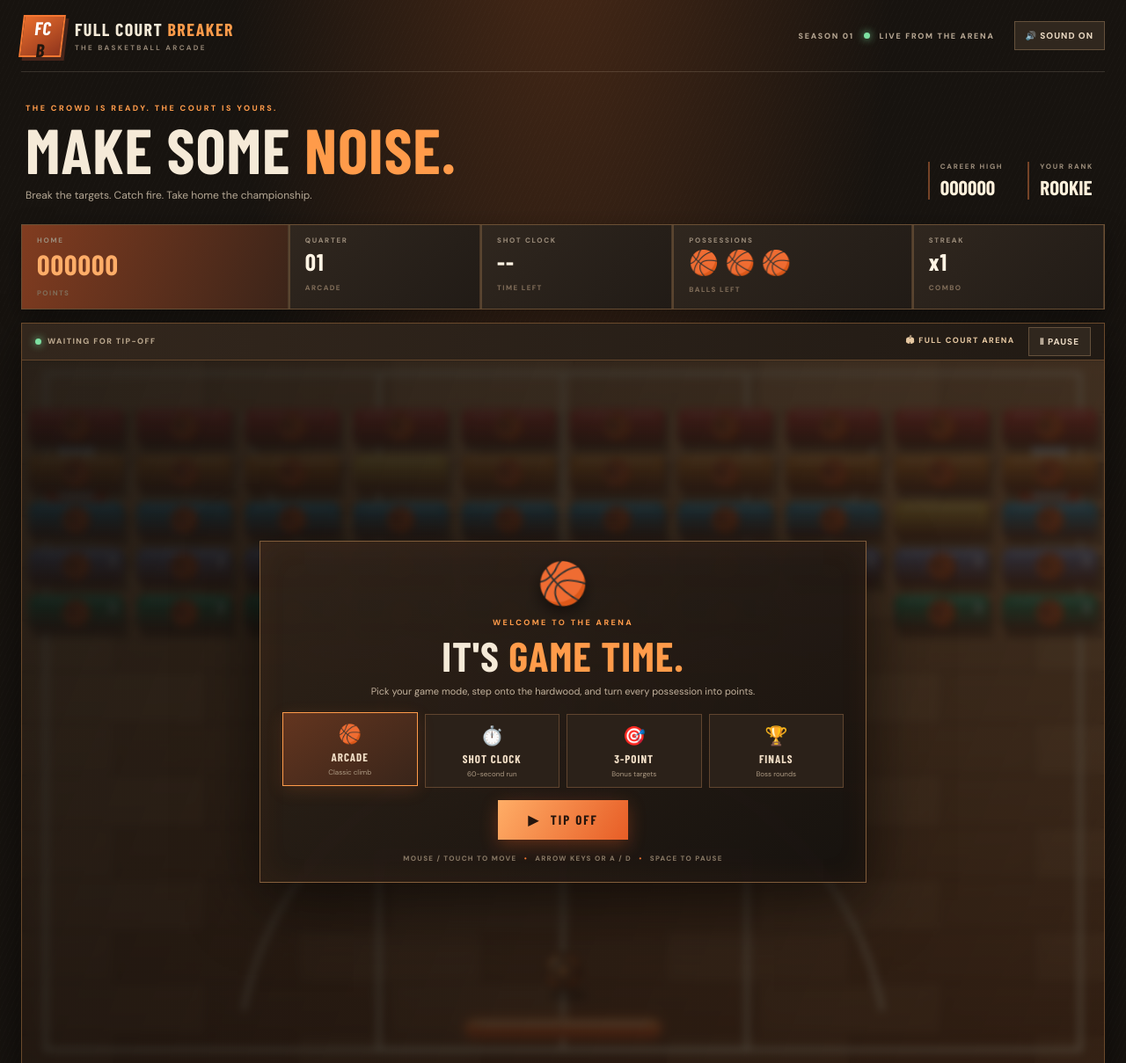
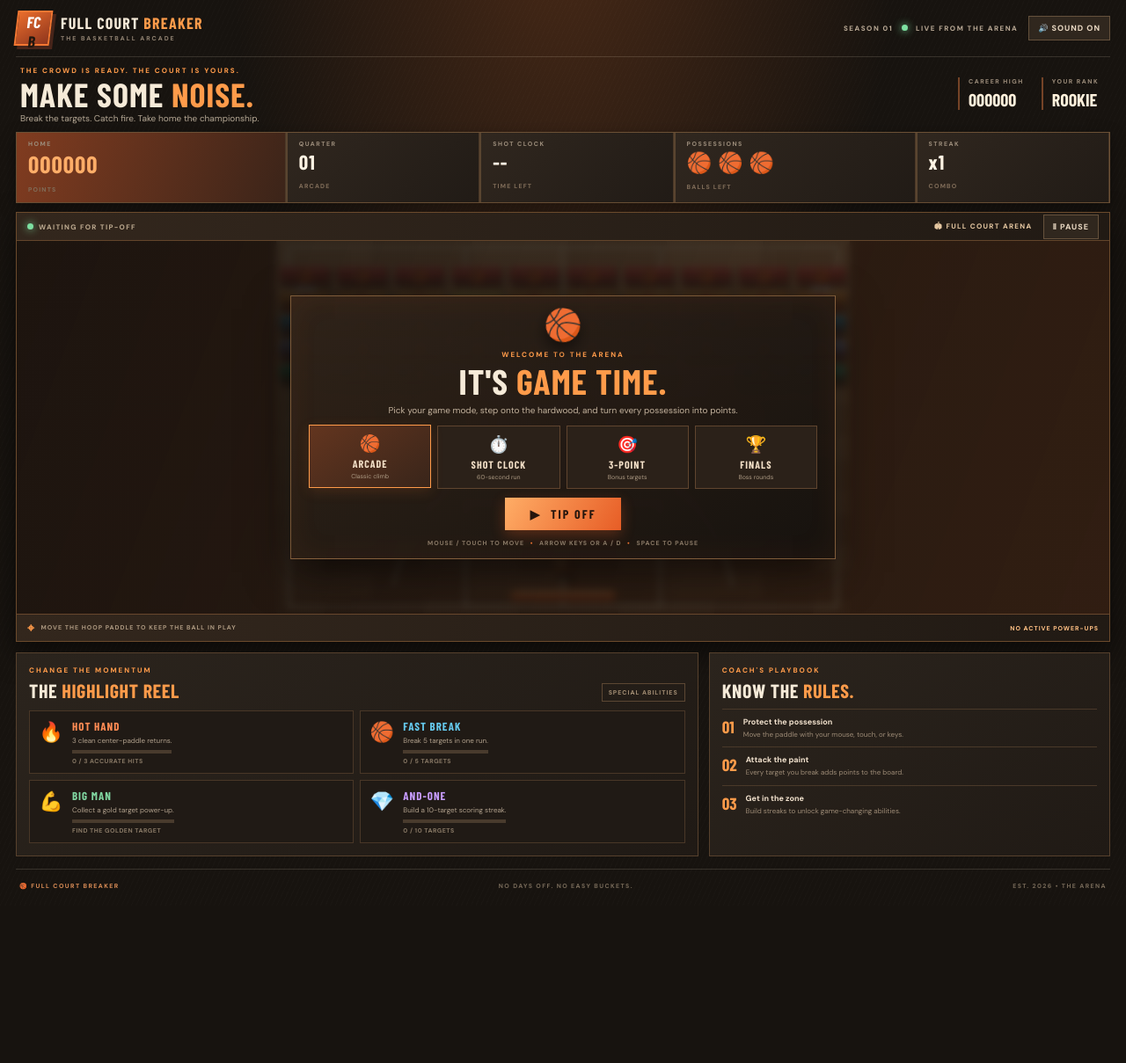
Before and after one commit to adamscs0207/BreakerBall, a website built with Vite: page index.html in a window 1280 px wide. Shown: the top 1209 px of the page at 88% size. After the commit the page ends 1030 px from the top, so only its background shows below. Built offline with nearby package versions, Linux system fonts and the light colour scheme; a web font is replaced by a local one.

Commit message:
Update styles.css

```diff
--- a/styles.css
+++ b/styles.css
@@ -1,12 +1,11 @@
+
 @import url('https://fonts.googleapis.com/css2?family=Barlow+Condensed:wght@500;600;700;800;900&family=DM+Sans:wght@400;500;600;700;800&display=swap');
 
 :root {
   --orange: #f47732;
   --orange-bright: #ff9b4a;
   --cream: #f5ead8;
-  --ink: #17130f;
   --muted: #a99b89;
-  --panel: #262019;
   --line: rgba(255, 239, 213, .14);
 }
 
@@ -32,12 +31,12 @@ button {
 }
 
 .arena-shell {
-  width: min(1420px, calc(100% - 48px));
+  width: min(1420px, calc(100% - 36px));
   margin: 0 auto;
 }
 
 .masthead {
-  min-height: 82px;
+  min-height: 65px;
   display: flex;
   align-items: center;
   justify-content: space-between;
@@ -46,20 +45,20 @@ button {
 
 .brand {
   display: flex;
-  gap: 13px;
+  gap: 11px;
   align-items: center;
   text-decoration: none;
   color: var(--cream);
 }
 
 .brand-mark {
-  width: 48px;
-  height: 48px;
+  width: 40px;
+  height: 40px;
   display: grid;
   place-items: center;
   border: 2px solid var(--orange);
   transform: skew(-7deg);
-  font: 900 21px "Barlow Condensed", sans-serif;
+  font: 900 18px "Barlow Condensed", sans-serif;
   color: #fff;
   background: linear-gradient(145deg, #e96d2c, #8f351d);
   box-shadow: 4px 4px 0 #48251a;
@@ -70,8 +69,8 @@ button {
 }
 
 .brand-name {
-  font: 800 20px "Barlow Condensed", sans-serif;
-  letter-spacing: 1.4px;
+  font: 800 18px "Barlow Condensed", sans-serif;
+  letter-spacing: 1.2px;
   line-height: 1;
 }
 
@@ -81,23 +80,25 @@ button {
 
 .brand-name small {
   display: block;
-  margin-top: 6px;
+  margin-top: 4px;
   color: #958675;
-  font: 700 8px "DM Sans", sans-serif;
-  letter-spacing: 2.3px;
+  font: 700 7px "DM Sans", sans-serif;
+  letter-spacing: 2px;
 }
 
-.masthead-right {
+.masthead-right,
+.court-top-actions,
+.court-bottom-right {
   display: flex;
   align-items: center;
-  gap: 22px;
+  gap: 12px;
 }
 
 .season-tag {
   color: #b8a894;
-  font-size: 9px;
+  font-size: 8px;
   font-weight: 800;
-  letter-spacing: 1.7px;
+  letter-spacing: 1.5px;
 }
 
 .season-tag i,
@@ -108,7 +109,7 @@ button {
   border-radius: 50%;
   background: #7de0a1;
   box-shadow: 0 0 10px #7de0a1;
-  margin: 0 7px;
+  margin: 0 6px;
 }
 
 .sound-button,
@@ -116,9 +117,9 @@ button {
   border: 1px solid #65513c;
   background: #30271e;
   color: #e9d8c2;
-  padding: 9px 12px;
+  padding: 7px 10px;
   cursor: pointer;
-  font-size: 10px;
+  font-size: 9px;
   font-weight: 800;
   letter-spacing: 1px;
 }
@@ -132,20 +133,21 @@ button {
 .hero-strip {
   display: flex;
   justify-content: space-between;
-  align-items: end;
-  padding: 35px 5px 25px;
+  align-items: center;
+  gap: 15px;
+  padding: 17px 5px 14px;
 }
 
 .kicker {
   color: var(--orange-bright);
-  font-size: 9px;
+  font-size: 8px;
   font-weight: 900;
-  letter-spacing: 2.4px;
-  margin-bottom: 8px;
+  letter-spacing: 2px;
+  margin-bottom: 5px;
 }
 
 .hero-strip h1 {
-  font: 900 clamp(42px, 6vw, 72px)/.9 "Barlow Condensed", sans-serif;
+  font: 900 clamp(32px, 4vw, 52px)/.9 "Barlow Condensed", sans-serif;
   letter-spacing: 1px;
 }
 
@@ -156,35 +158,35 @@ h2 em {
 }
 
 .hero-copy {
-  margin-top: 12px;
+  margin-top: 7px;
   color: #b5a895;
-  font-size: 12px;
+  font-size: 10px;
 }
 
 .hero-stats {
   display: flex;
-  gap: 28px;
+  gap: 20px;
   padding: 0 8px 3px;
 }
 
 .hero-stats div {
   border-left: 2px solid #754327;
-  padding-left: 12px;
+  padding-left: 10px;
 }
 
 .hero-stats span,
 .score-cell span {
   display: block;
   color: #9b8c7a;
-  font-size: 8px;
+  font-size: 7px;
   font-weight: 900;
-  letter-spacing: 1.7px;
+  letter-spacing: 1.5px;
 }
 
 .hero-stats strong {
   display: block;
-  margin-top: 5px;
-  font: 800 23px "Barlow Condensed", sans-serif;
+  margin-top: 4px;
+  font: 800 20px "Barlow Condensed", sans-serif;
   color: #fff1dc;
 }
 
@@ -194,12 +196,12 @@ h2 em {
   gap: 2px;
   background: #5a4530;
   border: 1px solid #6b5035;
-  box-shadow: 0 8px 25px #0005;
+  box-shadow: 0 6px 18px #0005;
 }
 
 .score-cell {
   min-width: 0;
-  padding: 12px 17px 10px;
+  padding: 8px 13px 7px;
   background: linear-gradient(135deg, #30271f, #211b16);
   border-right: 1px solid #4c3928;
 }
@@ -207,17 +209,17 @@ h2 em {
 .score-cell strong {
   display: block;
   color: #fff4e4;
-  font: 800 clamp(18px, 2.2vw, 27px) "Barlow Condensed", sans-serif;
+  font: 800 clamp(17px, 2vw, 23px) "Barlow Condensed", sans-serif;
   letter-spacing: 1px;
-  margin: 3px 0 1px;
+  margin: 2px 0 0;
   white-space: nowrap;
 }
 
 .score-cell small {
   color: #806d59;
-  font-size: 8px;
+  font-size: 7px;
   font-weight: 800;
-  letter-spacing: 1.4px;
+  letter-spacing: 1.2px;
 }
 
 .score-primary {
@@ -226,14 +228,14 @@ h2 em {
 
 .score-primary strong {
   color: #ffad68;
-  font-size: 32px;
+  font-size: 27px;
 }
 
 .court-section {
-  margin-top: 15px;
+  margin-top: 10px;
   background: #201912;
   border: 1px solid #6b4a2c;
-  box-shadow: 0 18px 45px #0008;
+  box-shadow: 0 12px 30px #0008;
 }
 
 .court-topline,
@@ -241,17 +243,17 @@ h2 em {
   display: flex;
   align-items: center;
   justify-content: space-between;
-  min-height: 42px;
-  padding: 0 15px;
+  min-height: 32px;
+  padding: 0 12px;
   background: linear-gradient(90deg, #33271d, #211a14);
   color: #bca98f;
 }
 
 .court-topline {
   border-bottom: 1px solid #63452b;
-  font-size: 9px;
+  font-size: 8px;
   font-weight: 900;
-  letter-spacing: 1.4px;
+  letter-spacing: 1.3px;
 }
 
 .court-status {
@@ -263,39 +265,40 @@ h2 em {
   margin-left: 0;
 }
 
-.court-top-actions,
-.court-bottom-right {
-  display: flex;
-  align-items: center;
-  gap: 15px;
-}
-
 .arena-label {
   color: #e5c7a1;
+  font-size: 8px;
 }
 
 .canvas-wrap {
   position: relative;
   width: 100%;
+  height: min(58vh, 650px);
+  min-height: 260px;
+  display: flex;
+  justify-content: center;
+  align-items: center;
   background: #7b4728;
   overflow: hidden;
 }
 
 #gameCanvas {
   display: block;
-  width: 100%;
-  height: auto;
-  aspect-ratio: 1000/650;
+  width: auto;
+  height: 100%;
+  max-width: 100%;
+  aspect-ratio: 1000 / 650;
+  object-fit: contain;
   touch-action: none;
   cursor: crosshair;
 }
 
 .court-bottomline {
-  min-height: 40px;
+  min-height: 31px;
   border-top: 1px solid #68472d;
-  font-size: 8px;
+  font-size: 7px;
   font-weight: 800;
-  letter-spacing: 1.1px;
+  letter-spacing: 1px;
 }
 
 .control-hint {
@@ -304,9 +307,9 @@ h2 em {
 
 .control-hint span {
   color: var(--orange-bright);
-  font-size: 15px;
+  font-size: 14px;
   vertical-align: middle;
-  margin-right: 5px;
+  margin-right: 4px;
 }
 
 #powerupStatus {
@@ -319,10 +322,10 @@ h2 em {
   display: flex;
   align-items: center;
   justify-content: center;
-  padding: 18px;
+  padding: 12px;
   z-index: 5;
   background: linear-gradient(110deg, rgba(13,12,11,.86), rgba(20,14,10,.72));
-  backdrop-filter: blur(5px);
+  backdrop-filter: blur(4px);
 }
 
 .game-overlay.hidden {
@@ -330,54 +333,54 @@ h2 em {
 }
 
 .overlay-panel {
-  width: min(690px, 100%);
+  width: min(620px, 100%);
+  max-height: 100%;
+  overflow-y: auto;
   text-align: center;
-  padding: 22px 25px;
+  padding: 13px 20px;
   background: linear-gradient(145deg, rgba(48,35,25,.96), rgba(21,18,15,.96));
   border: 1px solid rgba(255,183,113,.42);
-  box-shadow: 0 20px 70px #0009, inset 0 0 35px #f4773210;
+  box-shadow: 0 15px 45px #0009, inset 0 0 35px #f4773210;
 }
 
 .overlay-ball {
-  font-size: 46px;
+  font-size: 35px;
   filter: drop-shadow(0 8px 9px #0008);
-  margin-bottom: 4px;
+  margin-bottom: 2px;
   animation: ballBob 2.2s ease-in-out infinite;
 }
 
 @keyframes ballBob {
-  50% {
-    transform: translateY(-8px) rotate(13deg);
-  }
+  50% { transform: translateY(-6px) rotate(13deg); }
 }
 
 .overlay-panel h2 {
-  font: 900 clamp(30px, 5vw, 47px)/1 "Barlow Condensed", sans-serif;
+  font: 900 clamp(27px, 4vw, 40px)/1 "Barlow Condensed", sans-serif;
   letter-spacing: 1px;
-  margin: 4px 0 9px;
+  margin: 3px 0 6px;
 }
 
 .overlay-panel > p:not(.kicker) {
   color: #c3b29d;
-  font-size: 11px;
-  line-height: 1.6;
-  margin: 0 auto 16px;
-  max-width: 470px;
+  font-size: 10px;
+  line-height: 1.5;
+  margin: 0 auto 10px;
+  max-width: 450px;
 }
 
 .mode-picker {
   display: grid;
   grid-template-columns: repeat(4, 1fr);
-  gap: 8px;
-  margin: 15px 0 14px;
+  gap: 7px;
+  margin: 10px 0;
 }
 
 .mode-card {
   display: flex;
   flex-direction: column;
   align-items: center;
-  gap: 4px;
-  padding: 10px 5px;
+  gap: 3px;
+  padding: 8px 4px;
   border: 1px solid #60452f;
   background: #2b2119;
   color: #f2dfc7;
@@ -389,56 +392,56 @@ h2 em {
 .mode-card.selected {
   border-color: var(--orange-bright);
   background: linear-gradient(145deg, #63351f, #39251a);
-  transform: translateY(-2px);
-  box-shadow: 0 5px 18px #f4773225;
+  transform: translateY(-1px);
+  box-shadow: 0 4px 14px #f4773225;
 }
 
 .mode-icon {
-  font-size: 21px;
+  font-size: 19px;
 }
 
 .mode-card b {
-  font: 800 13px "Barlow Condensed", sans-serif;
+  font: 800 12px "Barlow Condensed", sans-serif;
   letter-spacing: 1px;
 }
 
 .mode-card small {
   color: #ad9a83;
-  font-size: 8px;
+  font-size: 7px;
 }
 
 .tipoff-button {
   border: 0;
-  padding: 13px 34px;
+  padding: 10px 28px;
   background: linear-gradient(120deg, #ffad66, #e75d26);
   color: #25150d;
-  font: 900 15px "Barlow Condensed", sans-serif;
+  font: 900 14px "Barlow Condensed", sans-serif;
   letter-spacing: 2px;
   cursor: pointer;
-  box-shadow: 0 6px 20px #e75d2650;
+  box-shadow: 0 5px 16px #e75d2650;
   transition: .2s;
 }
 
 .tipoff-button:hover {
-  transform: translateY(-2px) scale(1.03);
+  transform: translateY(-2px) scale(1.02);
   filter: brightness(1.08);
 }
 
 .tipoff-button span {
-  margin-right: 7px;
+  margin-right: 6px;
 }
 
 .overlay-foot {
-  margin-top: 16px;
+  margin-top: 10px;
   color: #887865;
-  font-size: 8px;
+  font-size: 7px;
   font-weight: 800;
-  letter-spacing: 1.3px;
+  letter-spacing: 1px;
 }
 
 .overlay-foot b {
   color: var(--orange);
-  margin: 0 5px;
+  margin: 0 4px;
 }
 
 .announcement {
@@ -451,7 +454,7 @@ h2 em {
   pointer-events: none;
   white-space: nowrap;
   color: #fff1d9;
-  font: 900 clamp(24px, 4vw, 43px) "Barlow Condensed", sans-serif;
+  font: 900 clamp(22px, 4vw, 40px) "Barlow Condensed", sans-serif;
   letter-spacing: 2px;
   text-shadow: 0 4px 18px #000, 0 0 20px #ff7b2a;
 }
@@ -469,13 +472,13 @@ h2 em {
 .lower-grid {
   display: grid;
   grid-template-columns: 1.7fr 1fr;
-  gap: 16px;
-  margin-top: 28px;
+  gap: 12px;
+  margin-top: 18px;
 }
 
 .powerup-panel,
 .playbook-panel {
-  padding: 19px;
+  padding: 14px;
   background: linear-gradient(145deg, #2b241d, #201a15);
   border: 1px solid #57412d;
 }
@@ -485,35 +488,35 @@ h2 em {
   justify-content: space-between;
   align-items: end;
   gap: 12px;
-  margin-bottom: 15px;
+  margin-bottom: 10px;
 }
 
 .section-title h2,
 .playbook-panel h2 {
-  font: 900 25px "Barlow Condensed", sans-serif;
+  font: 900 22px "Barlow Condensed", sans-serif;
   letter-spacing: .6px;
 }
 
 .section-stamp {
   color: #a28d73;
   border: 1px solid #5c4733;
-  padding: 6px 8px;
-  font-size: 8px;
+  padding: 5px 7px;
+  font-size: 7px;
   font-weight: 900;
-  letter-spacing: 1.2px;
+  letter-spacing: 1px;
 }
 
 .powerup-grid {
   display: grid;
   grid-template-columns: repeat(2, 1fr);
-  gap: 9px;
+  gap: 7px;
 }
 
 .powerup-card {
   display: flex;
-  gap: 11px;
+  gap: 9px;
   min-width: 0;
-  padding: 12px;
+  padding: 9px;
   background: #201a15;
   border: 1px solid #493727;
   transition: .2s;
@@ -521,7 +524,7 @@ h2 em {
 
 .powerup-card.unlocked {
   border-color: var(--power-color);
-  box-shadow: inset 0 0 18px var(--power-glow), 0 0 14px var(--power-glow);
+  box-shadow: inset 0 0 18px var(--power-glow), 0 0 12px var(--power-glow);
 }
 
 .fire-card { --power-color: #ff8c54; --power-glow: #ff8c5425; }
@@ -530,21 +533,21 @@ h2 em {
 .double-card { --power-color: #c69bff; --power-glow: #c69bff25; }
 
 .power-icon {
-  flex: 0 0 35px;
-  font-size: 25px;
+  flex: 0 0 30px;
+  font-size: 22px;
   text-align: center;
 }
 
 .powerup-card h3 {
   color: var(--power-color);
-  font: 800 14px "Barlow Condensed", sans-serif;
+  font: 800 13px "Barlow Condensed", sans-serif;
   letter-spacing: 1px;
 }
 
 .powerup-card p {
   color: #b1a18d;
-  font-size: 9px;
-  margin: 4px 0 7px;
+  font-size: 8px;
+  margin: 3px 0 6px;
 }
 
 .powerup-card small {
@@ -552,8 +555,8 @@ h2 em {
   color: #867764;
   font-size: 7px;
   font-weight: 900;
-  letter-spacing: .7px;
-  margin-top: 5px;
+  letter-spacing: .5px;
+  margin-top: 4px;
 }
 
 .progress-track {
@@ -567,24 +570,24 @@ h2 em {
   width: 0;
   height: 100%;
   background: var(--power-color);
-  transition: width .25s;
+  transition: width .2s;
 }
 
 .playbook-panel ul {
   list-style: none;
-  margin-top: 12px;
+  margin-top: 8px;
 }
 
 .playbook-panel li {
   display: flex;
-  gap: 12px;
-  padding: 10px 0;
+  gap: 10px;
+  padding: 8px 0;
   border-top: 1px solid #4a3929;
 }
 
 .playbook-panel li > b {
   color: var(--orange-bright);
-  font: 900 21px "Barlow Condensed", sans-serif;
+  font: 900 19px "Barlow Condensed", sans-serif;
 }
 
 .playbook-panel li strong,
@@ -593,14 +596,14 @@ h2 em {
 }
 
 .playbook-panel li strong {
-  font-size: 10px;
+  font-size: 9px;
   color: #f2e2ce;
 }
 
 .playbook-panel li small {
   color: #9d8b76;
-  font-size: 9px;
-  margin-top: 4px;
+  font-size: 8px;
+  margin-top: 3px;
   line-height: 1.4;
 }
 
@@ -608,53 +611,84 @@ h2 em {
   display: flex;
   justify-content: space-between;
   gap: 12px;
-  padding: 22px 4px 28px;
-  margin-top: 20px;
+  padding: 14px 4px 18px;
+  margin-top: 14px;
   border-top: 1px solid var(--line);
   color: #766958;
-  font-size: 8px;
+  font-size: 7px;
   font-weight: 900;
-  letter-spacing: 1.6px;
+  letter-spacing: 1.4px;
 }
 
 .arena-footer span:first-child {
   color: #d88b55;
 }
 
+/* Short screens: give the court as much room as possible. */
+@media (max-height: 800px) and (min-width: 700px) {
+  .hero-strip {
+    padding-top: 10px;
+    padding-bottom: 9px;
+  }
+
+  .hero-strip h1 {
+    font-size: 38px;
+  }
+
+  .hero-copy {
+    margin-top: 4px;
+  }
+
+  .canvas-wrap {
+    height: min(53vh, 520px);
+  }
+
+  .lower-grid {
+    margin-top: 12px;
+  }
+}
+
 @media (max-width: 850px) {
-  .arena-shell { width: calc(100% - 24px); }
+  .arena-shell { width: calc(100% - 20px); }
   .lower-grid { grid-template-columns: 1fr; }
-  .hero-stats { gap: 14px; }
-  .score-cell { padding: 10px 9px; }
-  .score-cell strong { font-size: 21px; }
+  .hero-stats { gap: 12px; }
+  .score-cell { padding: 8px 8px; }
+  .score-cell strong { font-size: 19px; }
+  .canvas-wrap { height: auto; min-height: 0; }
+  #gameCanvas { width: 100%; height: auto; }
 }
 
 @media (max-width: 600px) {
-  .arena-shell { width: calc(100% - 16px); }
-  .masthead { min-height: 65px; }
-  .brand-mark { width: 39px; height: 39px; font-size: 17px; }
-  .brand-name { font-size: 16px; }
+  .arena-shell { width: calc(100% - 14px); }
+  .masthead { min-height: 58px; }
+  .brand-mark { width: 35px; height: 35px; font-size: 16px; }
+  .brand-name { font-size: 15px; }
   .season-tag { display: none; }
-  .hero-strip { padding: 25px 3px 18px; display: block; }
-  .hero-stats { margin-top: 17px; }
+  .hero-strip { padding: 16px 3px 12px; display: block; }
+  .hero-stats { margin-top: 12px; }
   .scoreboard { grid-template-columns: repeat(3, 1fr); }
-  .score-cell { padding: 9px 8px; }
-  .score-cell strong { font-size: 20px; }
-  .score-primary strong { font-size: 24px; }
-  .court-topline { padding: 0 8px; font-size: 8px; }
+  .score-cell { padding: 7px 6px; }
+  .score-cell strong { font-size: 18px; }
+  .score-primary strong { font-size: 22px; }
+  .court-topline { padding: 0 7px; font-size: 7px; }
   .arena-label { display: none; }
-  .court-bottomline { padding: 7px 9px; gap: 8px; align-items: flex-start; flex-direction: column; }
+  .court-bottomline {
+    padding: 7px;
+    gap: 6px;
+    align-items: flex-start;
+    flex-direction: column;
+  }
   .mode-picker { grid-template-columns: repeat(2, 1fr); }
-  .overlay-panel { padding: 15px 12px; }
+  .overlay-panel { padding: 12px 9px; }
   .overlay-foot { line-height: 1.7; }
-  .lower-grid { margin-top: 18px; }
-  .powerup-panel, .playbook-panel { padding: 13px; }
+  .lower-grid { margin-top: 13px; }
+  .powerup-panel, .playbook-panel { padding: 11px; }
   .section-stamp { display: none; }
   .arena-footer { flex-wrap: wrap; justify-content: center; text-align: center; }
 }
 
 @media (max-width: 360px) {
   .powerup-grid { grid-template-columns: 1fr; }
-  .sound-button { font-size: 8px; padding: 7px; }
-  .brand-name { font-size: 14px; }
+  .sound-button { font-size: 8px; padding: 6px; }
+  .brand-name { font-size: 13px; }
 }
```
